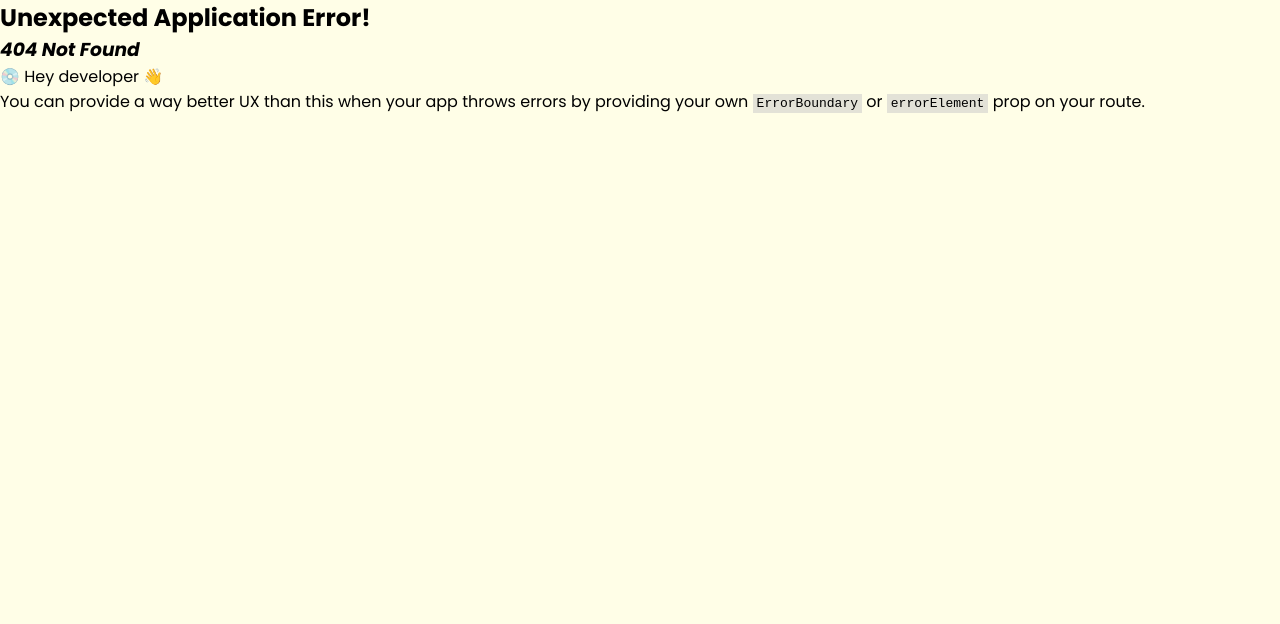
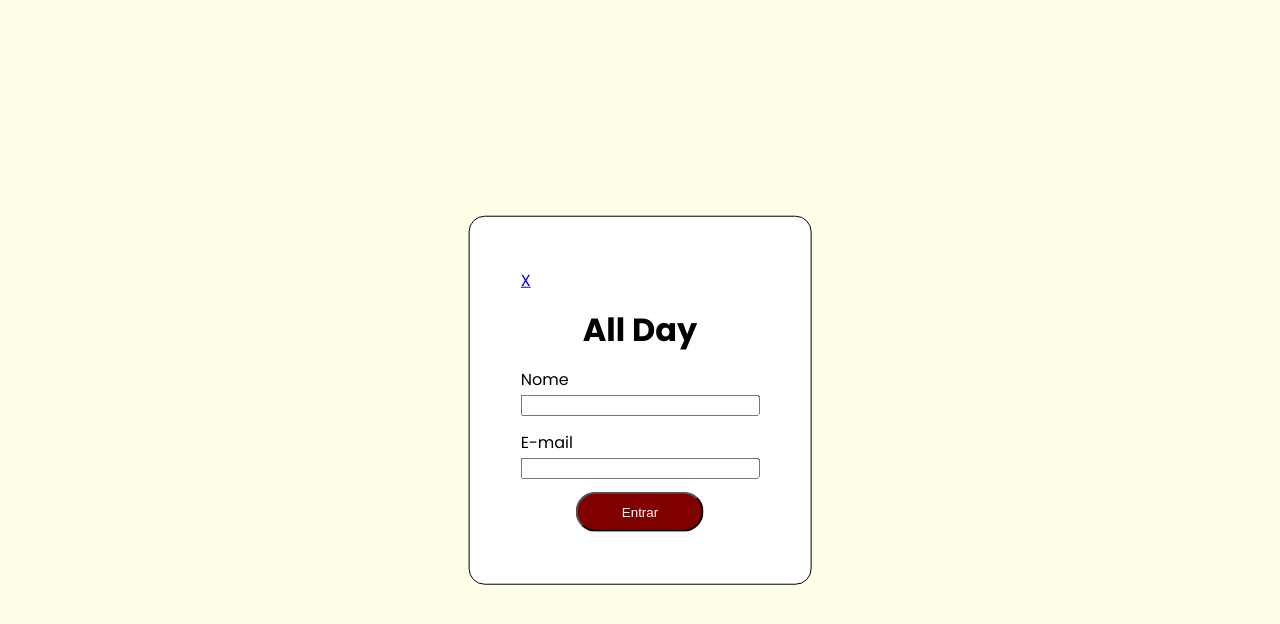
Before and after one commit to Arth370/all-day, a React (Vite) app: page /Login in a window 1280 px wide. Before the commit this address had no page. Shown: the top 624 px of the page. Built offline with nearby package versions, Linux system fonts and the light colour scheme.

Commit message:
campos cadastro

```diff
--- a/routes/Cadastro.jsx
+++ b/routes/Cadastro.jsx
@@ -1,7 +1,20 @@
 import React from 'react'
-import "../style/Login.css"
+import "../style/Cadastro.css"
+import { useState } from "react"
 import { Link } from 'react-router-dom';
 function Cadastro() {
+  const [nome,setNome]=useState(null)
+  const [email,setEmail]=useState(null)
+  const [senha,setSenha]=useState(null)
+  const [confirmSenha,setConfirmSenha]=useState(null)
+  function clique(){
+    if(nome!=null&&email!=null&&senha!=null&&senha==confirmSenha){
+      window.location.href='http://localhost:5173/meu-dia'
+    }
+    else{
+      alert('Preencha os campos corretamente!')
+    }
+  }
   return (
     <>
       <div id='meio'>
@@ -10,19 +23,19 @@ function Cadastro() {
           <section id='textos'>
              <div>
               <p>Nome</p>
-            <input className='textInput' type="text" />
+            <input className='textInput' value={nome} onChange={event=>setNome(event.target.value)} type="text" />
             </div>
             <div>
               <p>E-mail</p>
-              <input className='textInput' type="text" />
+              <input className='textInput' type="text" value={email} onChange={event=>setEmail(event.target.value)} />
             </div>
             <div>
               <p>Senha</p>
-              <input className='textInput' type="password" />
+              <input className='textInput' type="password" value={senha} onChange={event=>setSenha(event.target.value)} />
             </div>
             <div>
               <p>Confirmar Senha</p>
-              <input className='textInput' type="password" />
+              <input className='textInput' type="password" value={confirmSenha} onChange={event=>setConfirmSenha(event.target.value)} />
             </div>
           </section>
           <section id='parte-embaixo'>
@@ -38,8 +51,8 @@ function Cadastro() {
                 </div>
             </div>
             <div id='inferior'>
-                     <button>Cadastrar-se</button>
-          <p>já possui um conta? <Link to=''>Faça Login!</Link></p>
+                     <button onClick={clique}>Cadastrar-se</button>
+          <p>já possui um conta? <Link to='/Login'>Faça Login!</Link></p>
             </div>
           </section>
        </div>
--- /dev/null
+++ b/routes/Login.jsx
@@ -0,0 +1,30 @@
+import React from 'react'
+import { Link } from 'react-router-dom';
+import "../style/Login.css"
+function Login() {
+  return (
+    <>
+        <div id='meio'>
+            <Link to='/'>X</Link>
+            <div id='conteudo'>
+                          <h1>All Day</h1>
+              <section id='textos'>
+                 <div>
+                   <p>Nome</p>
+                    <input className='textInput' type="text" />
+                    </div>
+                    <div>
+                      <p>E-mail</p>
+                      <input className='textInput' type="text" />
+                    </div>
+                </section>
+                <section>
+                    <button id='botao'>Entrar</button>
+                </section>
+            </div>
+        </div>
+    </>
+  )
+}
+
+export default Login
--- a/src/main.jsx
+++ b/src/main.jsx
@@ -8,6 +8,7 @@ import Home from '../routes/Home.jsx'
 import Cadastro from '../routes/Cadastro.jsx'
 import MeuDia from '../routes/MeuDia.jsx'
 import Anotacoes from '../routes/Anotacoes.jsx'
+import Login from '../routes/Login.jsx'
 
 const router = createBrowserRouter([
   {
@@ -25,6 +26,10 @@ const router = createBrowserRouter([
   {
     path:"Anotacoes",
     element:<Anotacoes/>
+  },
+  {
+    path:"Login",
+    element:<Login/>
   }
 
 ])
--- /dev/null
+++ b/style/Cadastro.css
@@ -0,0 +1,56 @@
+body{
+    background-color: #FFFEE7;
+}
+#meio{
+    position: absolute;
+    top: 50%;
+    left: 50%;
+    transform: translate(-50%,-50%);
+    background-color: white;
+    border: 1px solid;
+    padding: 4vw;
+    gap: 1vw;
+    display: flex;
+    flex-direction: column;
+    border-radius: 1em;
+}
+#meio h1{
+    display: flex;
+    align-self: center;
+}
+#generos{
+    display: flex;
+}
+#textos{
+    display: flex;
+    flex-direction: column;
+    gap: 1vw;
+}
+.textInput{
+    width: 18vw;
+}
+#inferior{
+    display: flex;
+    flex-direction: column;
+    align-items: center;
+    gap: 1vw;
+}
+#inferior button{
+    width: 10vw;
+    background-color: #800000;
+    color: white;
+    height: 5vh;
+    border-radius: 2em;
+}
+#parte-embaixo{
+    display: flex;
+    flex-direction: column;
+    gap: 1vw;
+}
+#botao{
+    width: 10vw;
+    background-color: #800000;
+    color: white;
+    height: 5vh;
+    border-radius: 2em;
+}
--- a/style/Login.css
+++ b/style/Login.css
@@ -9,37 +9,13 @@ body{
     background-color: white;
     border: 1px solid;
     padding: 4vw;
-    gap: 1vw;
-    display: flex;
-    flex-direction: column;
+
+
     border-radius: 1em;
 }
-#generos{
-    display: flex;
-}
-#textos{
-    display: flex;
-    flex-direction: column;
-    gap: 1vw;
-}
-.textInput{
-    width: 18vw;
-}
-#inferior{
+#conteudo{
     display: flex;
     flex-direction: column;
     align-items: center;
-    gap: 1vw;
+        gap: 1vw;
 }
-#inferior button{
-    width: 10vw;
-    background-color: #800000;
-    color: white;
-    height: 5vh;
-    border-radius: 2em;
-}
-#parte-embaixo{
-    display: flex;
-    flex-direction: column;
-    gap: 1vw;
-}
```
